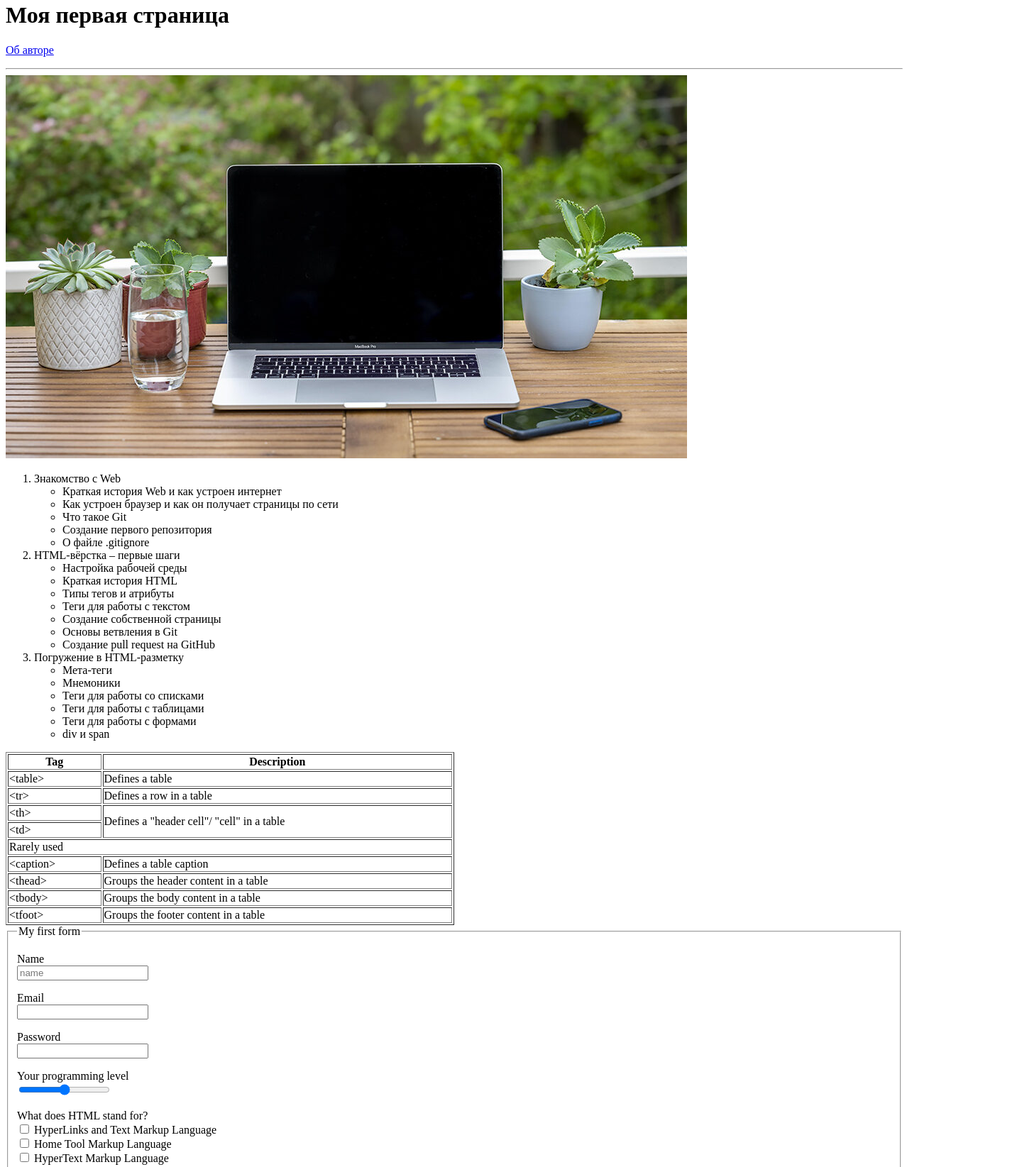
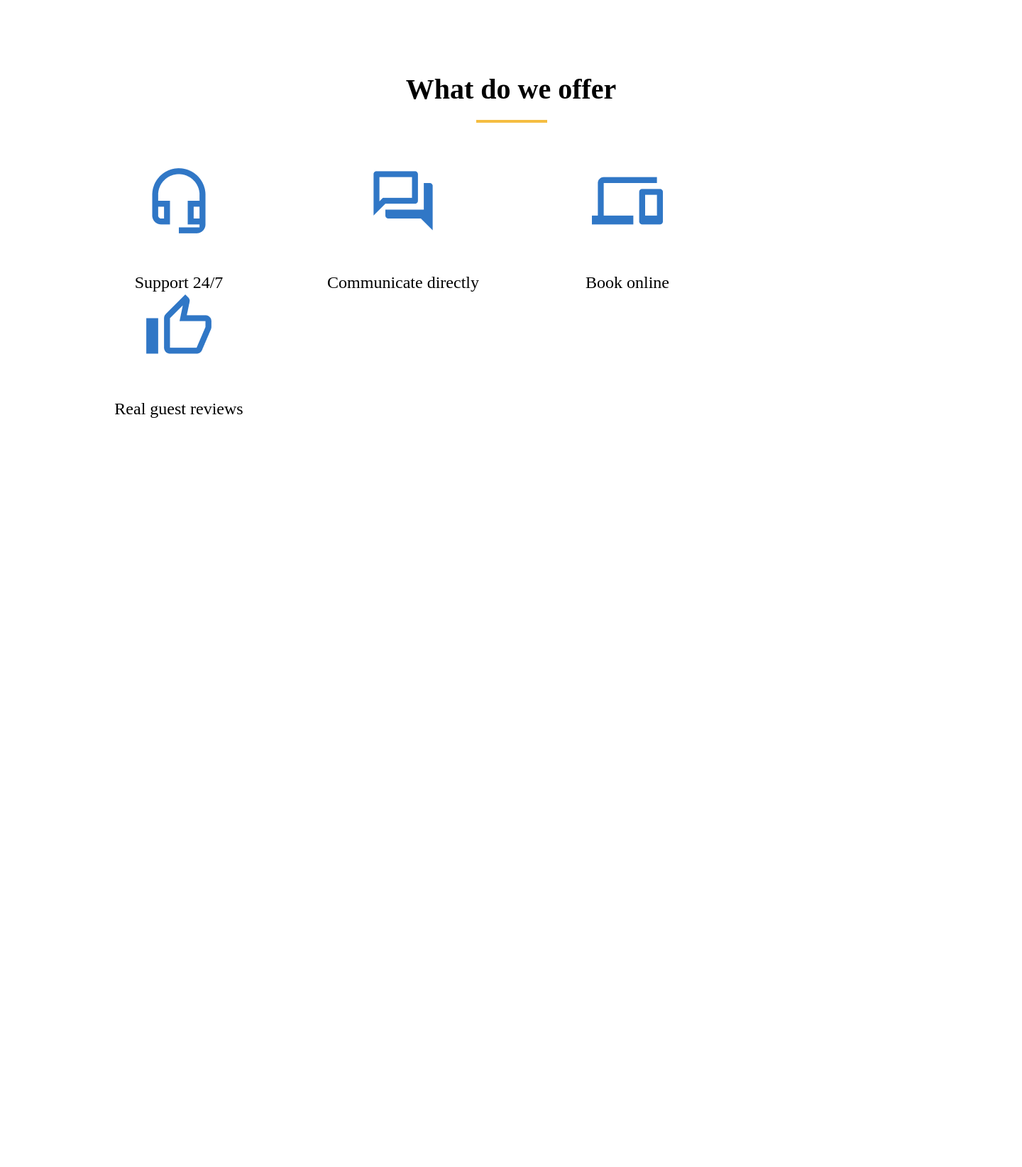
Before and after one commit to YuliyaLarry/if-html, a website: page index.html in a window 1280 px wide. Shown: the part 18-1663 px from the top of the page at 71% size, 1440 px wide, since content can reach past the window. After the commit the page ends 800 px from the top, so only its background shows below. Drawn offline with Linux system fonts and the light colour scheme.

Commit message:
create advantages page

```diff
--- a/index.html
+++ b/index.html
@@ -2,154 +2,34 @@
 <html lang="en">
   <head>
     <meta charset="UTF-8" />
-    <meta name="description" content="IT, Frond-end разработка" />
-    <meta name="keywords" content="html, css, frond-end" />
-    <meta name="author" content="YuliyaLarry" />
     <meta name="viewport" content="width=device-width, initial-scale=1.0" />
     <title>Title</title>
+    <link href="./styles/styles.css" rel="stylesheet" />
   </head>
   <body>
-    <h1>Моя первая страница</h1>
-    <p><a href="./about/index.html"> Об авторе </a></p>
-    <hr />
-    <img src="./images/workspace1.jpg" alt="workspace" />
-    <ol>
-      <li>Знакомство с Web</li>
-      <ul>
-        <li>Краткая история Web и как устроен интернет</li>
-        <li>Как устроен браузер и как он получает страницы по сети</li>
-        <li>Что такое Git</li>
-        <li>Создание первого репозитория</li>
-        <li>О файле .gitignore</li>
-      </ul>
-      <li>HTML-вёрстка – первые шаги</li>
-      <ul>
-        <li>Настройка рабочей среды</li>
-        <li>Краткая история HTML</li>
-        <li>Типы тегов и атрибуты</li>
-        <li>Теги для работы с текстом</li>
-        <li>Создание собственной страницы</li>
-        <li>Основы ветвления в Git</li>
-        <li>Создание pull request на GitHub</li>
-      </ul>
-      <li>Погружение в HTML-разметку</li>
-      <ul>
-        <li>Мета-теги</li>
-        <li>Мнемоники</li>
-        <li>Теги для работы со списками</li>
-        <li>Теги для работы с таблицами</li>
-        <li>Теги для работы с формами</li>
-        <li>div и span</li>
-      </ul>
-    </ol>
-    <table border="1" width="50%">
-      <thead>
-        <tr>
-          <th>Tag</th>
-          <th>Description</th>
-        </tr>
-      </thead>
-      <tbody>
-        <tr>
-          <td>&lt;table&gt;</td>
-          <td>Defines a table</td>
-        </tr>
-        <tr>
-          <td>&lt;tr&gt;</td>
-          <td>Defines a row in a table</td>
-        </tr>
-        <tr>
-          <td>&lt;th&gt;</td>
-          <td rowspan="2">Defines a "header cell"/ "cell" in a table</td>
-        </tr>
-        <tr>
-          <td>&lt;td&gt;</td>
-        </tr>
-        <tr>
-          <td colspan="2">Rarely used</td>
-        </tr>
-        <tr>
-          <td>&lt;caption&gt;</td>
-          <td>Defines a table caption</td>
-        </tr>
-        <tr>
-          <td>&lt;thead&gt;</td>
-          <td>Groups the header content in a table</td>
-        </tr>
-        <tr>
-          <td>&lt;tbody&gt;</td>
-          <td>Groups the body content in a table</td>
-        </tr>
-        <tr>
-          <td>&lt;tfoot&gt;</td>
-          <td>Groups the footer content in a table</td>
-        </tr>
-      </tbody>
-    </table>
-    <form action="/" method="get">
-      <fieldset>
-        <legend>My first form</legend>
-        <p>
-          <label for="name">Name</label><br />
-          <input
-            id="name"
-            type="text"
-            name="name"
-            required
-            placeholder="name" />
-        </p>
-        <p>
-          <label for="email">Email</label><br />
-          <input id="email" type="email" name="email" required />
-        </p>
-        <p>
-          <label for="password">Password</label><br />
-          <input id="password" type="text" name="password" required />
-        </p>
-        <p>
-          <label for="level">Your programming level</label><br />
-          <input id="level" type="range" name="level" min="0" max="10" />
-        </p>
-        <p>
-          <label>What does HTML stand for?</label><br />
-          <input type="checkbox" id="html-1" name="html" value="1" />
-          <label for="html-1">HyperLinks and Text Markup Language</label><br />
-          <input type="checkbox" id="html-2" name="html" value="2" />
-          <label for="html-2">Home Tool Markup Language</label><br />
-          <input type="checkbox" id="html-3" name="html" value="3" />
-          <label for="html-3">HyperText Markup Language</label>
-        </p>
-        <p>
-          <label>What does HTTP stand for?</label><br />
-          <input type="radio" id="http-1" name="http" value="1" />
-          <label for="http-1">HyperText Translate Protocol</label><br />
-          <input type="radio" id="http-2" name="http" value="2" />
-          <label for="http-2">HyperText Tranmission Protocol</label><br />
-          <input type="radio" id="http-3" name="http" value="3" />
-          <label for="http-3">HyperText Transfer Protocol</label>
-        </p>
-        <p>
-          <label for="comment">Comment</label><br />
-          <textarea
-            id="comment"
-            name="comment"
-            placeholder="Comment"
-            maxlength="500"
-          ></textarea>
-        </p>
-        <p>
-          <label for="definition">What does HTML stand for?</label><br />
-          <select name="definition" id="definition">
-            <option disabled selected>Your answer</option>
-            <option value="1">HyperText Markup Language</option>
-            <option value="2">HyperLinks and Text Markup Language</option>
-            <option value="3">Home Tool Markup Language</option>
-          </select>
-        </p>
-        <p>
-          <button>Send</button>
-        </p>
-      </fieldset>
-    </form>
+    <div class="wrapper">
+      <div class="box">
+        <h1 class="text-center">What do we offer</h1>
+        <hr />
+      </div>
+      <div class="block-margine">
+        <div class="section">
+          <img src="./images/HeadsetMicOutlined.png" alt="headphones" />
+          <p class="text-center">Support 24/7</p>
+        </div>
+        <div class="section">
+          <img src="./images/ForumOutlined.png" alt="message" />
+          <p class="text-center">Communicate directly</p>
+        </div>
+        <div class="section">
+          <img src="./images/DevicesOutlined.png" alt="gadget" />
+          <p class="text-center">Book online</p>
+        </div>
+        <div class="section">
+          <img src="./images/ThumbUpAltOutlined.png" alt="review" />
+          <p class="text-center">Real guest reviews</p>
+        </div>
+      </div>
+    </div>
   </body>
 </html>
--- /dev/null
+++ b/styles/styles.css
@@ -0,0 +1,42 @@
+* {
+  padding: 0;
+  margin: 0;
+}
+.wrapper {
+  width: 1440px;
+  height: 596px;
+}
+.box {
+  margin: 120px 567px 60px 567px;
+}
+.box h1 {
+  width: 306px;
+  height: 47px;
+  font-size: 40px;
+}
+.box hr {
+  width: 100px;
+  height: 4px;
+  background-color: #f5bd41;
+  border: 0;
+  margin: 20px 104px;
+}
+.text-center {
+  text-align: center;
+}
+.block-margine {
+  margin: 0 96px 120px 96px;
+}
+.section {
+  display: inline-block;
+  width: 296px;
+  height: 178px;
+  padding: 0 8px;
+}
+.section img {
+  margin: 0 98px 48px 98px;
+}
+.section p {
+  height: 28px;
+  font-size: 24px;
+}
```
Also changed, not shown: images/DevicesOutlined.png (added), images/ForumOutlined.png (added), images/HeadsetMicOutlined.png (added), images/ThumbUpAltOutlined.png (added).
